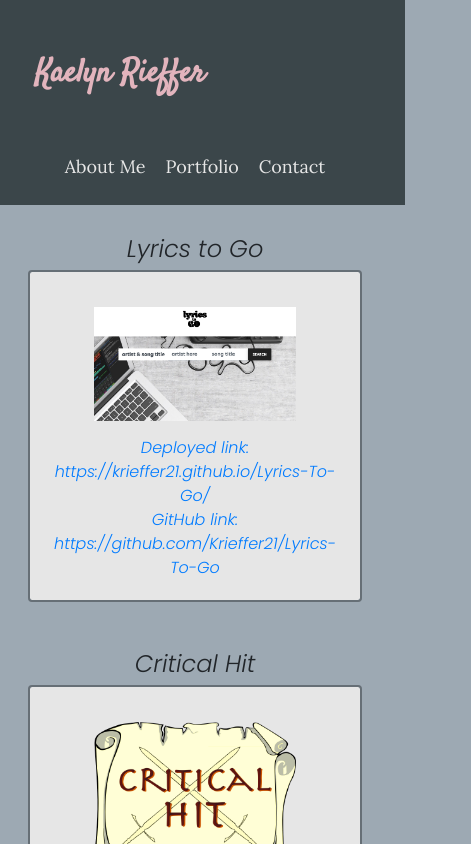
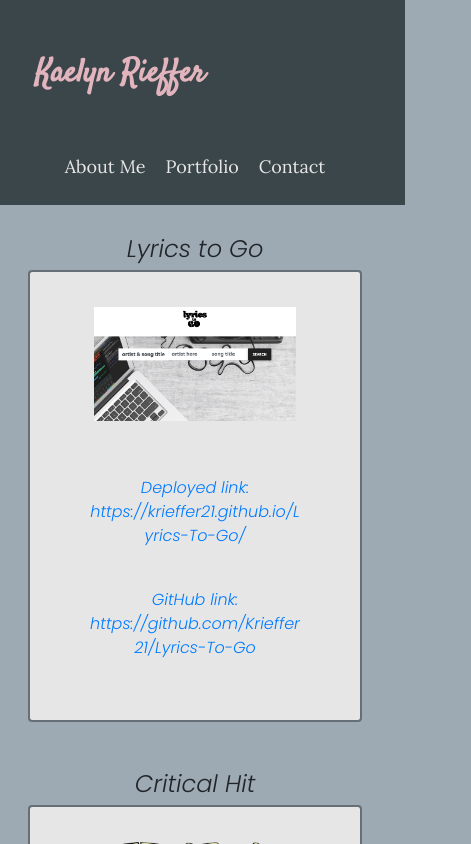
Before and after one commit to Krieffer21/Krieffer_Portfolio, a React (Create React App) app: page /portfolio in a window 390 px wide. Shown: the top 844 px of the page, 471 px wide, since content can reach past the window. Built offline with nearby package versions, Linux system fonts and the light colour scheme.

Commit message:
looks ok for mobile

```diff
--- a/src/components/AboutCard/index.js
+++ b/src/components/AboutCard/index.js
@@ -8,7 +8,7 @@ return (
     <div className="row justify-content-md-center">
         <Container id="about" className="col-md-8 col-sm-12 col-lg-10">
             <h1> About Me </h1>
-            <img className="meimg" alt= "Kaelyn Rieffer" src= { require("../UsedImgs/IMG_20180226_202959_616.jpg")} />
+            <img className="meimg" alt= "Kaelyn Rieffer" src= {"../UsedImgs/IMG_20180226_202959_616.jpg"} />
             <p className="meText"> I am an artist and aspiring web developer, with a creative eye for uniqueness. I am a wonderful team player full of ideas.
             </p>
         </Container>
@@ -17,13 +17,11 @@ return (
         <div className="container link">
             <h3> Links </h3>
             <a type="submit" href="https://github.com/Krieffer21/">Git Hub Page: https://github.com/Krieffer21/ </a>
-            <div>
-                <a type="submit" href ="https://www.linkedin.com/in/kaelyn-rieffer-b41a811a2/">LinkedIn page:
+            <Container>
+                <a className="container" type="submit" href ="https://www.linkedin.com/in/kaelyn-rieffer-b41a811a2/">LinkedIn page:
                     https://www.linkedin.com/in/kaelyn-rieffer-b41a811a2/ </a>
-            </div>
-            <div>
-                <a type="submit" href="https://docs.google.com/document/d/1eRAWQx83EC40dg7i9n2EdPf5q38tbL7Lx2Y2ExZxBAQ/export?format=pdf"> Resume: https://docs.google.com/document/d/1eRAWQx83EC40dg7i9n2EdPf5q38tbL7Lx2Y2ExZxBAQ/export?format=pdf</a>
-            </div>
+                <a className="container" type="submit" href="https://docs.google.com/document/d/1eRAWQx83EC40dg7i9n2EdPf5q38tbL7Lx2Y2ExZxBAQ/export?format=pdf"> Resume: https://docs.google.com/document/d/1eRAWQx83EC40dg7i9n2EdPf5q38tbL7Lx2Y2ExZxBAQ/export?format=pdf</a>
+            </Container>
         </div>
      </section>
     </div>
--- a/src/components/Portfolio/projects.js
+++ b/src/components/Portfolio/projects.js
@@ -1,5 +1,6 @@
 import React from "react";
 import "./style.css";
+import Container from "../Container"
 
 
 function Portfolio (props) {
@@ -10,13 +11,11 @@ function Portfolio (props) {
             <h4> {props.project} </h4>
             <article className="container port">
                 <img className="project" alt={props.alt} src={props.src} />
-                <div>
-                 <a type= "submit" href={props.depl}> Deployed link: {props.depl}</a>
-                </div>
-                <div>
-                    <a type= "submit" href={props.git}>
-                    GitHub link: {props.git}</a>
-                </div>
+                <Container>
+                 <a className="container" type= "submit" href={props.depl}> Deployed link: {props.depl}</a>
+
+                <a className="container" type= "submit" href={props.git}> GitHub link: {props.git}</a>
+                </Container>
             </article>
         </section>
         </div>
--- a/src/components/Portfolio/style.css
+++ b/src/components/Portfolio/style.css
@@ -1,7 +1,8 @@
 .container {
-    padding: 20px;
+    padding: 10px;
     align-self: center;
     outline-width: 2px;
+    word-wrap: break-word;
 }
 
 .port {
@@ -21,6 +22,5 @@
 }
 .portfolio {
     text-align: center;
-    word-wrap: break-word;
     padding: 10px;
 }
```
